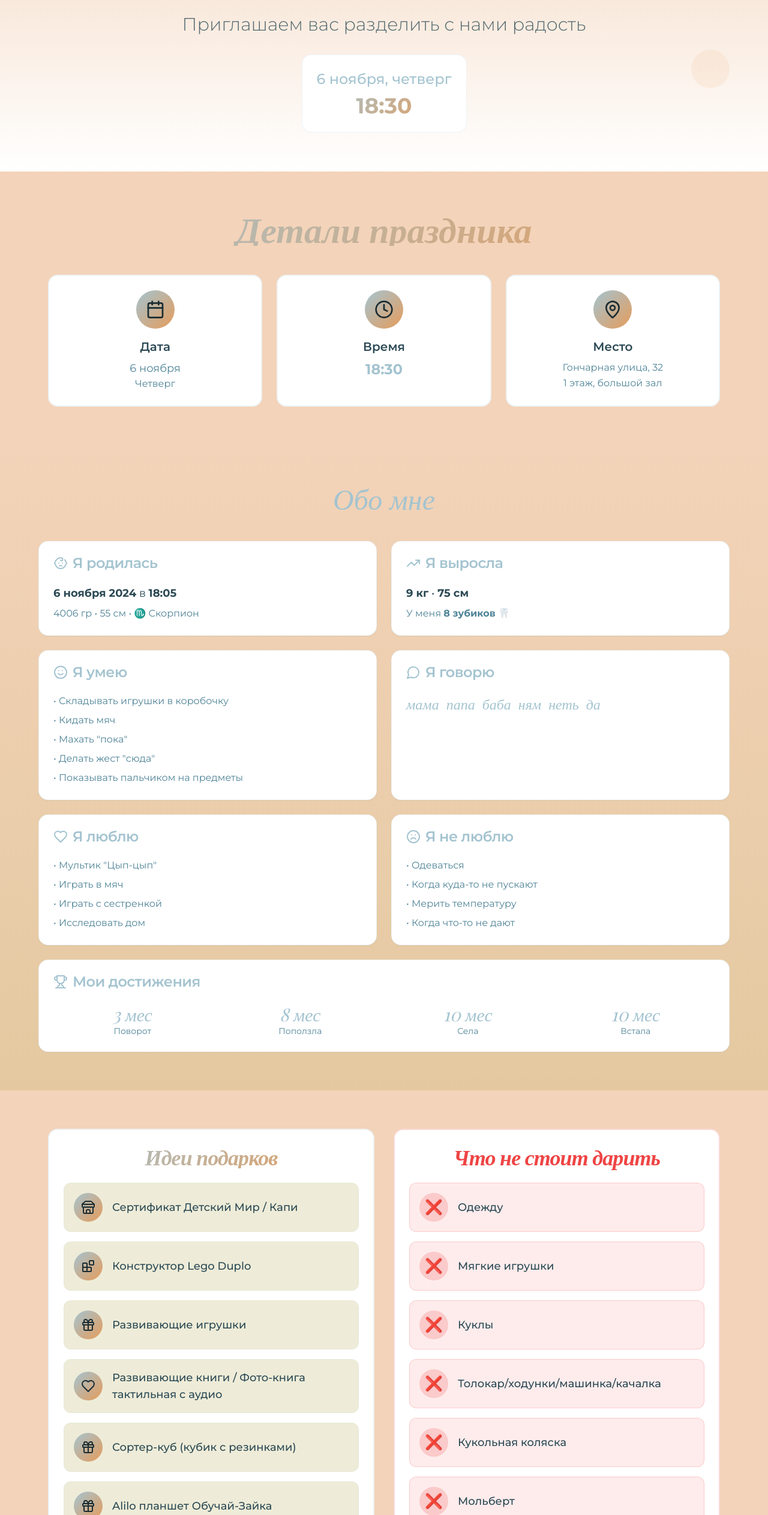
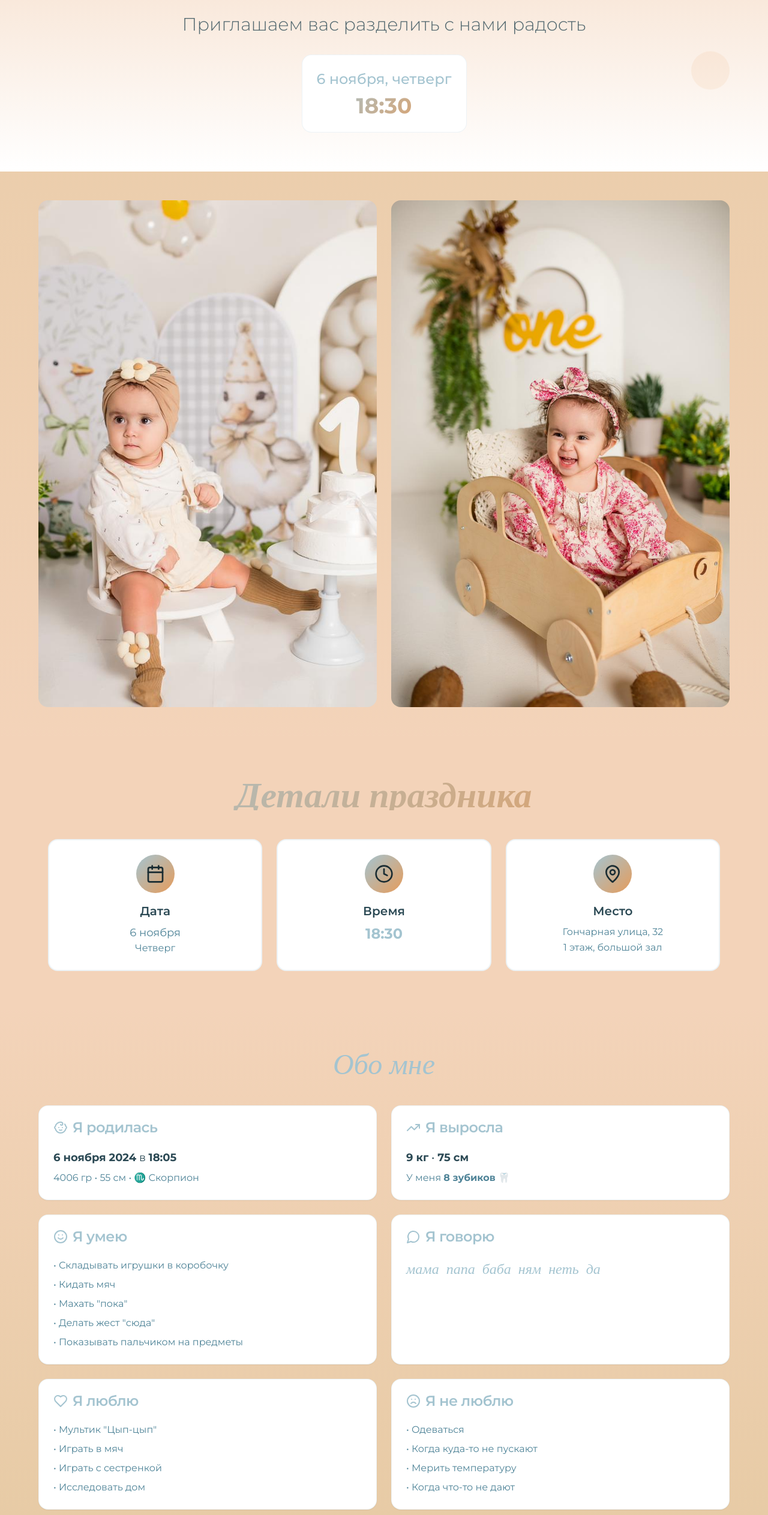
Before and after one commit to ZarinaPanf/olivia-s-big-day, a React (Vite) app: page / in a window 1280 px wide. Shown: the part 274-2800 px from the top of the page at 60% size. Built offline with nearby package versions, Linux system fonts and the light colour scheme; the HTML template or start-up script is replaced by a standard one; a web font is replaced by a local one.

Commit message:
Fix gift list and add photos

```diff
--- a/src/components/GiftIdeas.tsx
+++ b/src/components/GiftIdeas.tsx
@@ -3,7 +3,7 @@ import { Card, CardContent, CardHeader, CardTitle } from "@/components/ui/card";
 
 const GiftIdeas = () => {
   const giftIdeas = [
-    { icon: Store, text: "Сертификат Детский Мир / Капи" },
+    { icon: Store, text: "Сертификат Детский Мир / Каспи" },
     { icon: Blocks, text: "Конструктор Lego Duplo" },
     { icon: Gift, text: "Развивающие игрушки" },
     { icon: Heart, text: "Развивающие книги / Фото-книга тактильная с аудио" },
@@ -16,9 +16,8 @@ const GiftIdeas = () => {
   const notGiftIdeas = [
     "Одежду",
     "Мягкие игрушки",
-    "Куклы",
+    "Куклы/кукольная коляска",
     "Толокар/ходунки/машинка/качалка",
-    "Кукольная коляска",
     "Мольберт",
     "Игрушечная посуда",
     "Сухой бассейн",
@@ -27,9 +26,8 @@ const GiftIdeas = () => {
     "Сортеры с морковками/червяками/рыбками",
     "Резиновые игрушки",
     "Пианино",
-    "Касса",
     "Погремушки",
-    "Аптечка/больница",
+    "Аптечка/больница/касса",
     "Фигурки животных/динозавров"
   ];
 
--- /dev/null
+++ b/src/components/PhotoGallery.tsx
@@ -0,0 +1,31 @@
+import photo1 from "@/assets/olivia-photo-1.jpeg";
+import photo2 from "@/assets/olivia-photo-2.jpeg";
+
+const PhotoGallery = () => {
+  return (
+    <section className="py-12 px-4 bg-gradient-to-b from-accent/10 to-background">
+      <div className="max-w-6xl mx-auto">
+        <div className="grid md:grid-cols-2 gap-6">
+          <div className="overflow-hidden rounded-2xl shadow-[var(--shadow-card)] hover:shadow-[var(--shadow-soft)] transition-all duration-300 hover:scale-[1.02]">
+            <img
+              src={photo1}
+              alt="Оливия празднует свой первый день рождения"
+              className="w-full h-full object-cover"
+              loading="lazy"
+            />
+          </div>
+          <div className="overflow-hidden rounded-2xl shadow-[var(--shadow-card)] hover:shadow-[var(--shadow-soft)] transition-all duration-300 hover:scale-[1.02]">
+            <img
+              src={photo2}
+              alt="Оливия - счастливая именинница"
+              className="w-full h-full object-cover"
+              loading="lazy"
+            />
+          </div>
+        </div>
+      </div>
+    </section>
+  );
+};
+
+export default PhotoGallery;
--- a/src/pages/Index.tsx
+++ b/src/pages/Index.tsx
@@ -1,4 +1,5 @@
 import Hero from "@/components/Hero";
+import PhotoGallery from "@/components/PhotoGallery";
 import EventDetails from "@/components/EventDetails";
 import AboutOlivia from "@/components/AboutOlivia";
 import GiftIdeas from "@/components/GiftIdeas";
@@ -8,6 +9,7 @@ const Index = () => {
   return (
     <div className="min-h-screen">
       <Hero />
+      <PhotoGallery />
       <EventDetails />
       <AboutOlivia />
       <GiftIdeas />
```
Also changed, not shown: src/assets/olivia-photo-1.jpeg (added), src/assets/olivia-photo-2.jpeg (added).
